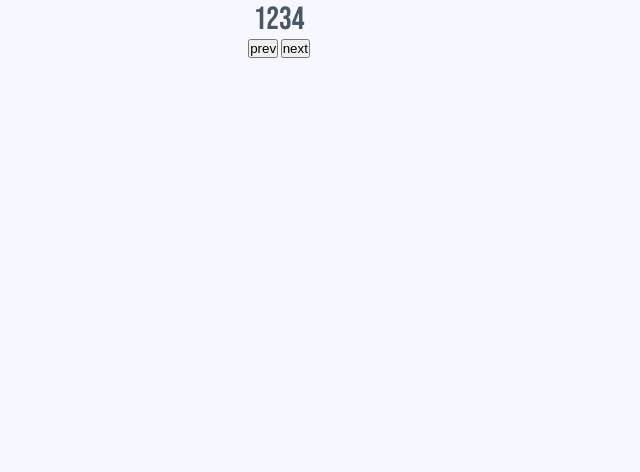
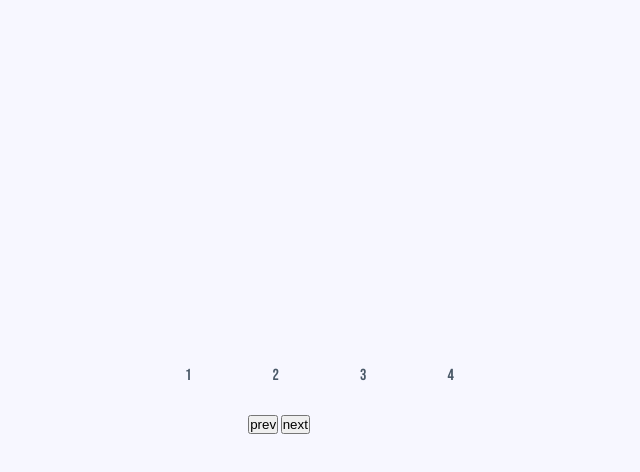
Before and after one commit to vibhatsu08/progress-steps, a plain HTML site: page index.html in a window 1280 px wide. Shown: the whole page, without its empty margins (361-1001 px from the left). Drawn offline with Linux system fonts and the light colour scheme.

Commit message:
minor changes

```diff
--- a/index.html
+++ b/index.html
@@ -18,10 +18,8 @@
             <div class="circle">4</div>
         </div>
 
-        <div id="progress-buttons">
-            <button class="btn" id="previous">prev</button>
-            <button class="btn" id="next">next</button>
-        </div>
+        <button class="btn" id="previous">prev</button>
+        <button class="btn" id="next">next</button>
     </div>
 </body>
 </html>
--- a/style.css
+++ b/style.css
@@ -2,7 +2,9 @@
 :root {
     --backgroundColor: #F7F7FF;
     --fontColor: #495867;
-    --progressCircleColor: #FF9F1C;
+    --progressCircleColorFilled: #FFA630;
+    --progressCircleColorEmpty: #ffd49b;
+    --buttonBackgroundColor: #4F6367;
 }
 
 * {
@@ -15,27 +17,31 @@ body {
     background: var(--backgroundColor);
     color: var(--fontColor);
     font-family: 'Bebas Neue', cursive;
+    display: flex;
+    align-items: center;
+    justify-content: center;
+    height: 100vh;
+    overflow: hidden;
 }
 
 #container {
-    display: flex;
-    justify-content: center;
-    align-items: center;
-    flex-direction: column;
     text-align: center;
 }
 
 #progress-container {
     display: flex;
-    justify-content: center;
-    align-items: center;
-    flex-direction: row;
+    justify-content: space-between;
+    position: relative;
+    margin-bottom: 30px;
+    max-width: 100%;
+    width: 350px;
 }
 
-.circle {
-    font-size: 2rem;
+#progress-container::before {
+    content: '';
+    background-color: var(--progressCircleColorEmpty);
+    position: absolute;
+    top: 50%;
+    left: 0;
+    transform: translateY(-50%);
 }
-
-#progress-buttons {
-    background-color: ;
-}
```
Also changed, not shown: 1 other file.
